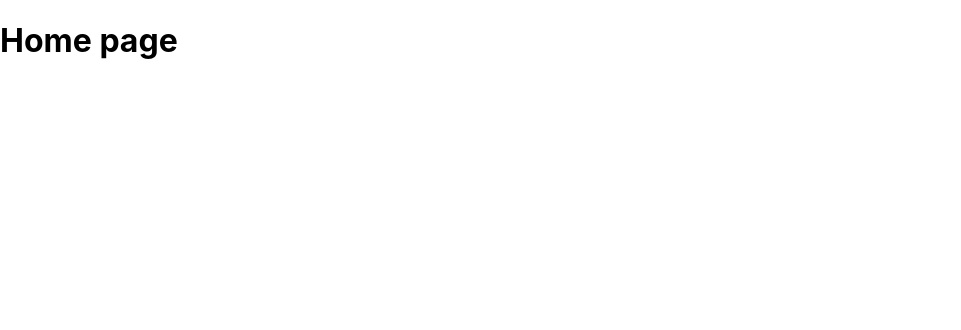
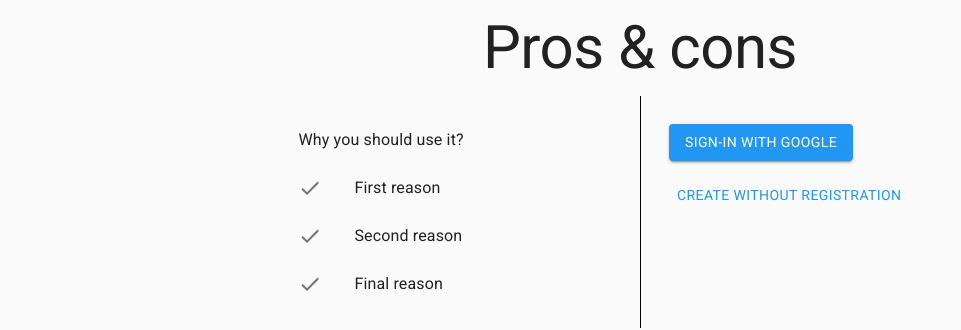
Before and after one commit to NiFos/pros_cons_frontend, a React (Create React App) app: page / in a window 1280 px wide. Shown: the top 330 px of the page, without its empty margins (0-961 px from the left). Built offline with nearby package versions, Linux system fonts and the light colour scheme.

Commit message:
Home page

```diff
--- a/package.json
+++ b/package.json
@@ -5,6 +5,7 @@
   "dependencies": {
     "@apollo/client": "^3.1.4",
     "@material-ui/core": "^4.11.0",
+    "@material-ui/icons": "^4.9.1",
     "@testing-library/jest-dom": "^4.2.4",
     "@testing-library/react": "^9.3.2",
     "@testing-library/user-event": "^7.1.2",
--- a/src/index.css
+++ b/src/index.css
@@ -1,13 +1,12 @@
+@import url("https://fonts.googleapis.com/css2?family=Roboto&display=swap");
 body {
   margin: 0;
-  font-family: -apple-system, BlinkMacSystemFont, 'Segoe UI', 'Roboto', 'Oxygen',
-    'Ubuntu', 'Cantarell', 'Fira Sans', 'Droid Sans', 'Helvetica Neue',
-    sans-serif;
+  font-family: "Roboto", sans-serif;
   -webkit-font-smoothing: antialiased;
   -moz-osx-font-smoothing: grayscale;
 }
 
 code {
-  font-family: source-code-pro, Menlo, Monaco, Consolas, 'Courier New',
+  font-family: source-code-pro, Menlo, Monaco, Consolas, "Courier New",
     monospace;
 }
--- a/src/views/App.tsx
+++ b/src/views/App.tsx
@@ -1,7 +1,7 @@
 import React from "react";
 import { Routes } from "./routes";
 import { BrowserRouter } from "react-router-dom";
-import { ThemeProvider } from "@material-ui/core";
+import { ThemeProvider, CssBaseline } from "@material-ui/core";
 import { theme } from "../lib/theme";
 import {
   ApolloProvider,
@@ -49,6 +49,7 @@
       <ApolloProvider client={client}>
         <ThemeProvider theme={theme}>
           <BrowserRouter>
+            <CssBaseline />
             <Routes />
           </BrowserRouter>
         </ThemeProvider>
--- a/src/views/home-page/index.tsx
+++ b/src/views/home-page/index.tsx
@@ -1,11 +1,68 @@
 import React from "react";
+import {
+  Container,
+  makeStyles,
+  Grid,
+  List,
+  ListItem,
+  ListItemIcon,
+  ListItemText,
+  Typography,
+  Button,
+} from "@material-ui/core";
+import CheckIcon from "@material-ui/icons/Check";
 
+const useStyles = makeStyles({
+  grid: {
+    margin: "0 auto",
+    width: "60%",
+  },
+  signInColumn: {
+    paddingTop: "50%",
+    borderLeft: "1px solid black",
+  },
+});
 interface Props {}
 
 export function HomePage(props: Props) {
+  const classes = useStyles();
+  const reasons = ["First reason", "Second reason", "Final reason"];
   return (
-    <div>
-      <h1>Home page</h1>
-    </div>
+    <Container>
+      <Grid container spacing={3} xs={8} className={classes.grid}>
+        <Grid item xs={12}>
+          <Typography variant={"h2"} align={"center"}>
+            Pros & cons
+          </Typography>
+        </Grid>
+        <Grid item xs={6}>
+          <List>
+            <ListItem>
+              <ListItemText>Why you should use it?</ListItemText>
+            </ListItem>
+            {reasons.map((item) => (
+              <ListItem>
+                <ListItemIcon>
+                  <CheckIcon />
+                </ListItemIcon>
+                <ListItemText>{item}</ListItemText>
+              </ListItem>
+            ))}
+          </List>
+        </Grid>
+        <Grid item xs={6} className={classes.signInColumn}>
+          <List>
+            <ListItem>
+              <Button variant={"contained"} color={"primary"}>
+                Sign-in with Google
+              </Button>
+            </ListItem>
+            <ListItem>
+              <Button color="primary">Create without registration</Button>
+            </ListItem>
+          </List>
+        </Grid>
+      </Grid>
+    </Container>
   );
 }
```
Also changed, not shown: 1 other file (tests, documents, lock files or other folders).
